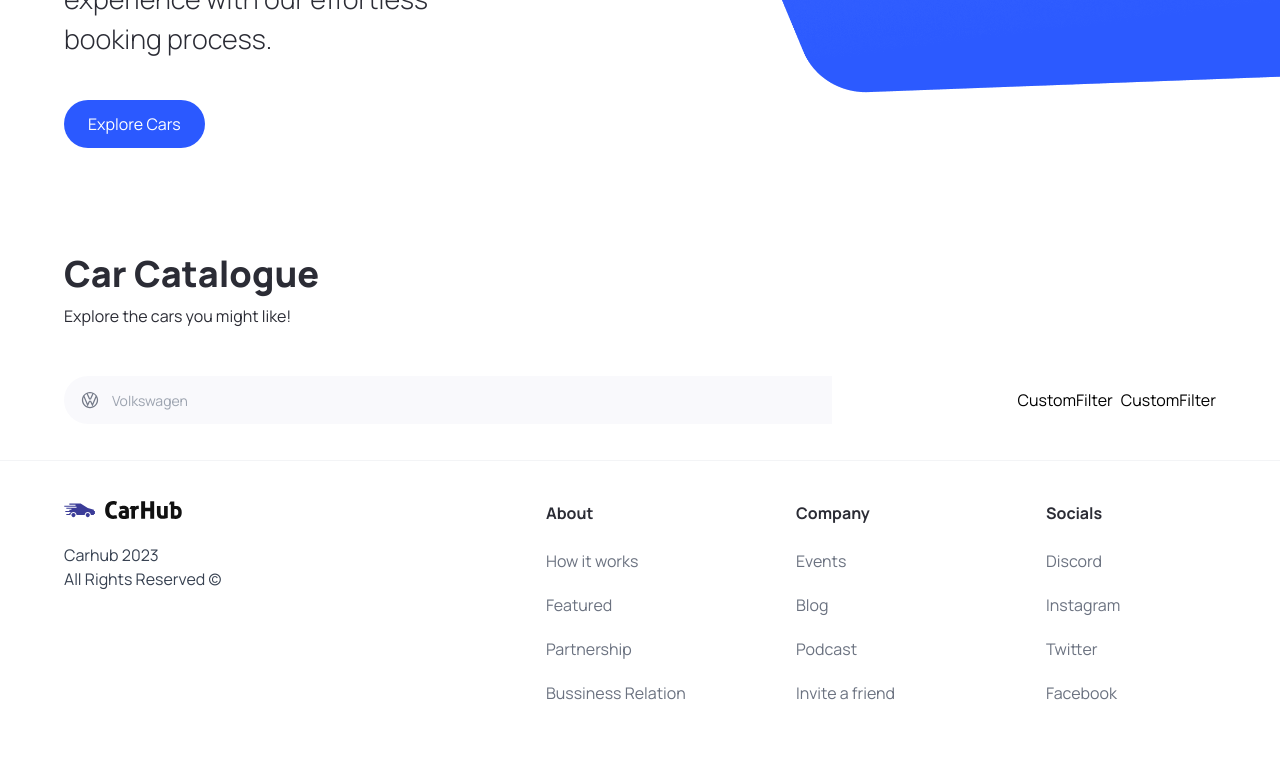
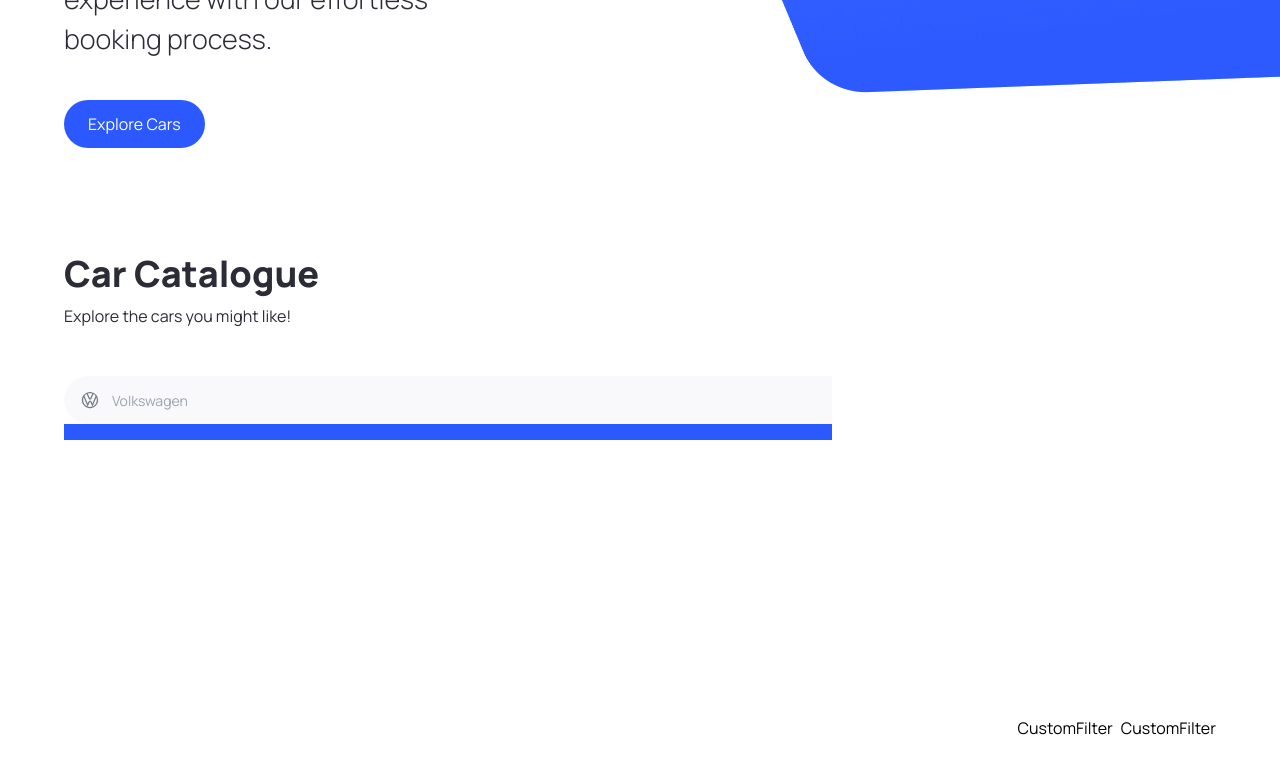
Before and after one commit to Omer-Cicek/car-showcase-next13, a Next.js app: page / in a window 1280 px wide. Both pictures are taken after a click on the button 82 px from the left and 1010 px from the top of the page. Shown: the part 610-1384 px from the top of the page. Built offline with nearby package versions, Linux system fonts and the light colour scheme.

Commit message:
autocomplete search

```diff
--- a/components/SearchManifacturer.tsx
+++ b/components/SearchManifacturer.tsx
@@ -1,18 +1,29 @@
 'use client';
 import { SearchManufacturerProps } from '@/types';
 import { Combobox, Transition } from '@headlessui/react';
-import { useState } from 'react';
+import { useState ,Fragment } from 'react';
 import Image from 'next/image';
 import React from 'react';
+import { manufacturers } from '@/constants';
 
 const SearchManifacturer = ({
   manufacturer,
   setManufacturer,
 }: SearchManufacturerProps) => {
   const [query, setQuery] = useState('');
+
+  const filteredManufacturers =
+  query === ""
+    ? manufacturers
+    : manufacturers.filter((item) =>
+        item
+          .toLowerCase()
+          .replace(/\s+/g, "")
+          .includes(query.toLowerCase().replace(/\s+/g, ""))
+      );
   return (
     <div className="search-manufacturer">
-      <Combobox>
+      <Combobox value={manufacturer} onChange={setManufacturer}>
         <div className="relative w-full">
           <Combobox.Button className="absolute top-[14px]">
             <Image
@@ -27,7 +38,35 @@
             className="search-manufacturer__input"
             placeholder="Volkswagen"
             displayValue={(manufacturer: string) => manufacturer}
+            onChange={e => setManufacturer(e.target.value)}
           />
+          <Transition as={Fragment}
+          leave='transition ease-in duration-100'
+          leaveFrom='opacity-100'
+          leaveTo='opacity-0'
+          afterLeave={() => setQuery('')}
+          >
+            <Combobox.Options>
+            {filteredManufacturers.length === 0 && query !== "" ? (
+                <Combobox.Option
+                  value={query}
+                  className='search-manufacturer__option'
+                >
+                  Create "{query}"
+                </Combobox.Option>
+              ) : (
+                filteredManufacturers.map(item => (
+                  <Combobox.Option
+                    key={item}
+                    value={item}
+                    className={({active}) => `relative search-manufacturer__option ${active ? 'bg-primary-blue text-white' : 'text-gray-900'}`}>
+
+                    </Combobox.Option>
+                ))
+              )
+              }
+            </Combobox.Options>
+          </Transition>
         </div>
       </Combobox>
     </div>
```
